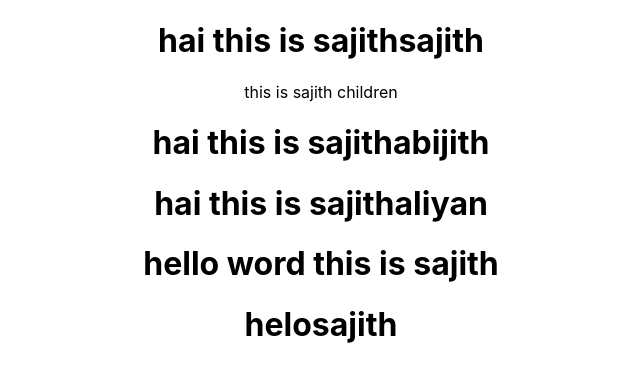
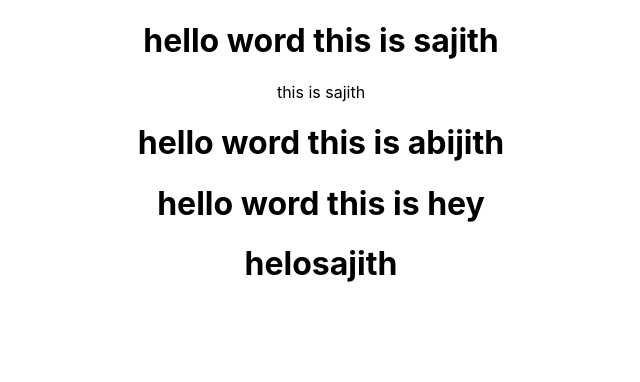
Before and after one commit to sajith-1992/react-, a React (Create React App) app: page / in a window 1280 px wide. Shown: the top 382 px of the page, without its empty margins (319-959 px from the left). Built offline with nearby package versions, Linux system fonts and the light colour scheme.

Commit message:
class props using

```diff
--- a/src/App.js
+++ b/src/App.js
@@ -9,12 +9,14 @@
 function App() {
   return (
     <div className="App">
-   <Greet name="sajith">
+   {/* <Greet name="sajith">
     <p>this is sajith children</p>
    </Greet>
-   <Greet name ="abijith"/>
-   <Greet name = "aliyan"/>
-   <Class/>
+   <Greet name ="abijith"><button>click me</button></Greet>
+   <Greet name = "aliyan"/> */}
+   <Class name="sajith" ><p>this is sajith</p></Class>
+   <Class name ="abijith"/>
+   <Class name="hey"/>
    <Hello/>
 
     </div>
--- a/src/components/Class.js
+++ b/src/components/Class.js
@@ -1,8 +1,11 @@
 import react, { Component } from "react";
-class Welcome extends Component{
+class Class extends Component{
    render(){
-    return <h1>hello word this is sajith  </h1>
+    return (<div>
+    <h1>hello word this is {this.props.name}  </h1>
+    {this.props.children}
+    </div>)
    }
 }
 
-export default Welcome
+export default Class
```
